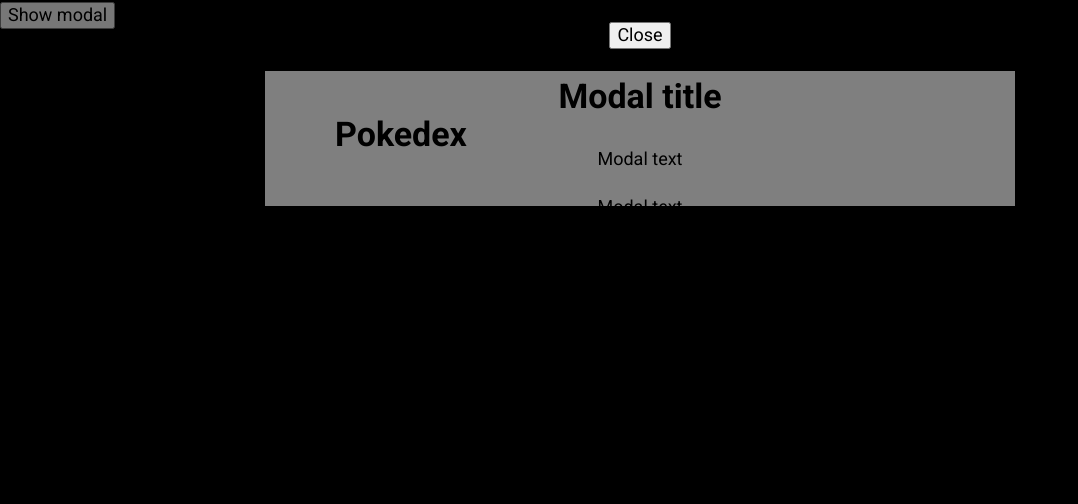
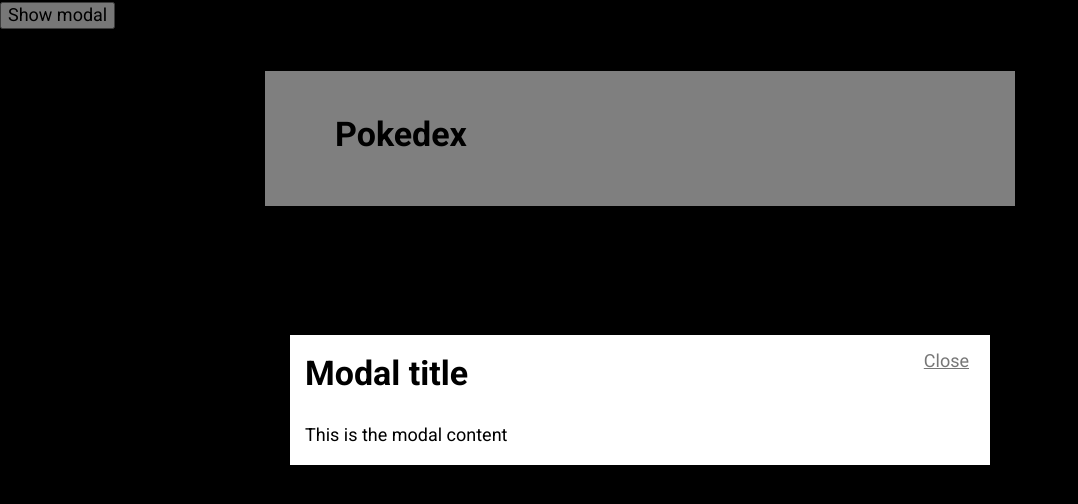
Before and after one commit to codestun/js-playground-app, a plain HTML site: page index.html in a window 1280 px wide. Both pictures are taken after a click on the button "Show modal". Shown: the whole page, without its empty margins (0-1078 px from the left). Drawn offline with nearby package versions, Linux system fonts and the light colour scheme; no server answers.

Commit message:
Make title and content dynamic using JS

```diff
--- a/css/styles.css
+++ b/css/styles.css
@@ -96,7 +96,8 @@
 #modal-container.is-visible {
   position: fixed;
   padding: 20px;
-  box-sizing: border-box;
+  -webkit-box-sizing: border-box;
+          box-sizing: border-box;
   top: 0;
   left: 0;
   width: 100%;
@@ -110,6 +111,37 @@
   overflow: auto;
 
   /* this is used to center the modal */
+  display: -ms-grid;
   display: grid;
   text-align: center;
 }
+
+.modal {
+  margin: auto;
+  display: inline-block;
+  -webkit-box-sizing: border-box;
+          box-sizing: border-box;
+  background: #fff;
+  padding: 15px;
+  width: 100%;
+  max-width: 700px;
+  text-align: left;
+}
+
+.modal-close {
+  float: right;
+  -webkit-appearance: none;
+          appearance: none;
+  border: 0;
+  background: none;
+  color: #777;
+  text-decoration: underline;
+}
+
+.modal h1 {
+  margin-top: 0;
+}
+
+.modal p {
+  margin-bottom: 0;
+}
--- a/index.html
+++ b/index.html
@@ -19,10 +19,6 @@
   <div id="modal-container">
     <div class="modal">
       <button class="modal-close">Close</button>
-      <h1>Modal title</h1>
-      <p>Modal text</p>
-      <p>Modal text</p>
-      <p>Modal text</p>
     </div>
   </div>
 
--- a/js/scripts.js
+++ b/js/scripts.js
@@ -99,14 +99,37 @@
 (function () {
 
   // Function to show the modal
-  function showModal() {
+  function showModal(title, text) {
     let modalContainer = document.querySelector('#modal-container');
+
+    // Clear all existing modal content
+    modalContainer.innerHTML = '';
+
+    let modal = document.createElement('div');
+    modal.classList.add('modal');
+
+    // Add the new modal content
+    let closeButtonElement = document.createElement('button');
+    closeButtonElement.classList.add('modal-close');
+    closeButtonElement.innerText = 'Close';
+
+    let titleElement = document.createElement('h1');
+    titleElement.innerText = title;
+
+    let contentElement = document.createElement('p');
+    contentElement.innerText = text;
+
+    modal.appendChild(closeButtonElement);
+    modal.appendChild(titleElement);
+    modal.appendChild(contentElement);
+    modalContainer.appendChild(modal);
+
     modalContainer.classList.add('is-visible');
   }
 
   // Add event listener to the button with id "show-modal"
   document.querySelector('#show-modal').addEventListener('click', () => {
-    showModal();
+    showModal('Modal title', 'This is the modal content');
   });
 
   //IIFE End
```
